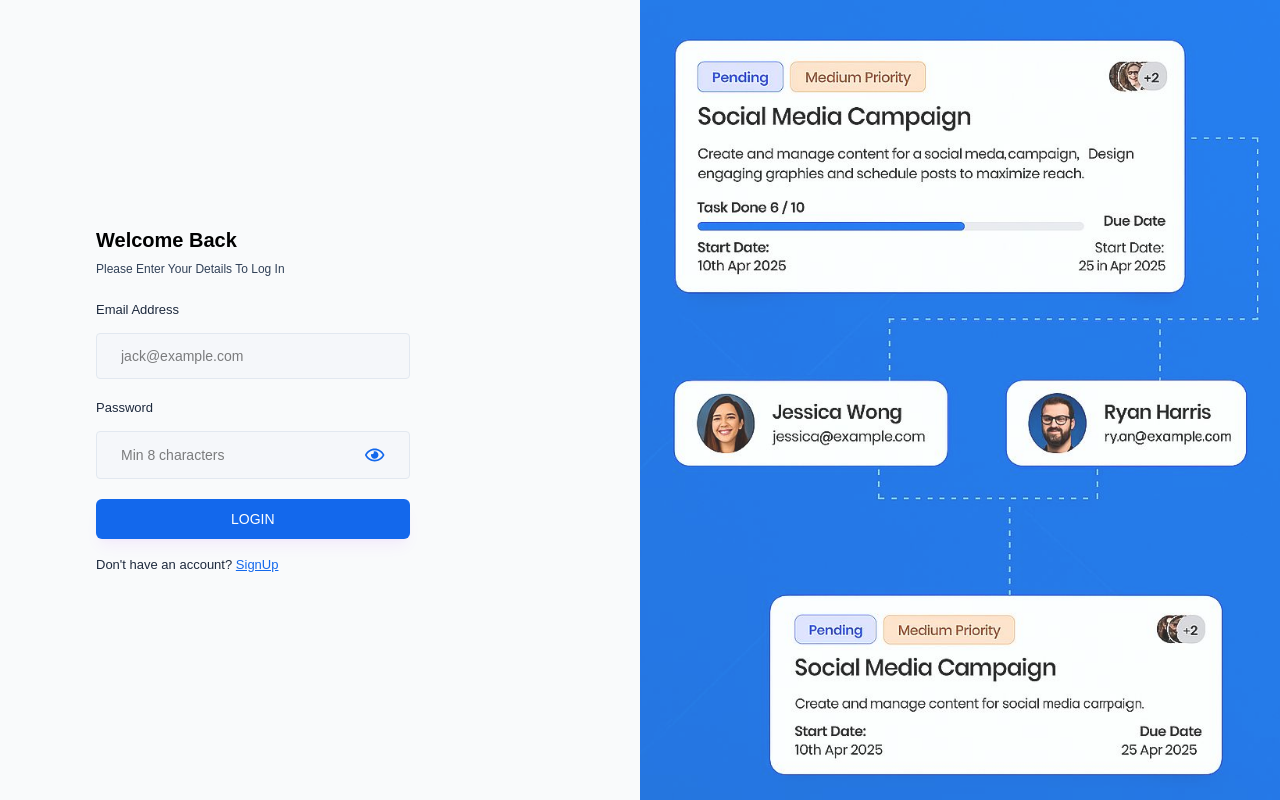
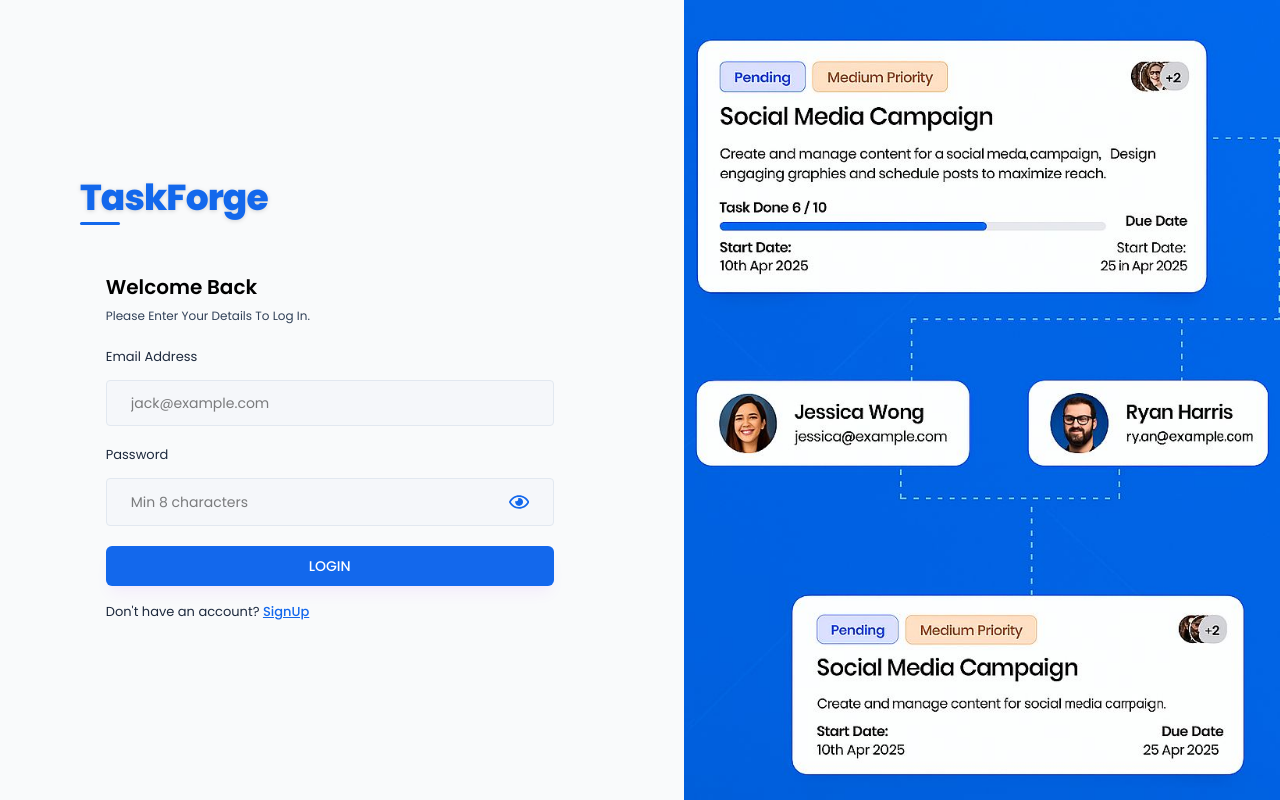
Before and after one commit to Swechhhya/TaskForge, a React (Vite) app in the folder frontend/: page /login in a window 1280 px wide. Built offline with nearby package versions, Linux system fonts and the light colour scheme.

Commit message:
Login and signup with logo

```diff
--- a/frontend/index.html
+++ b/frontend/index.html
@@ -1,11 +1,17 @@
-<!doctype html>
+<!DOCTYPE html>
 <html lang="en">
   <head>
     <meta charset="UTF-8" />
     <link rel="icon" type="image/svg+xml" href="/vite.svg" />
     <meta name="viewport" content="width=device-width, initial-scale=1.0" />
-  <title>Task Manager</title>
-  <div></div>
+    <title>Task Manager</title>
+    <link rel="preconnect" href="https://fonts.googleapis.com" />
+    <link rel="preconnect" href="https://fonts.gstatic.com" crossorigin />
+    <link
+      href="https://fonts.googleapis.com/css2?family=Inter:ital,opsz,wght@0,14..32,100..900;1,14..32,100..900&family=Open+Sans:ital,wght@0,300..800;1,300..800&family=Poppins:ital,wght@0,100;0,200;0,300;0,400;0,500;0,600;0,700;0,800;0,900;1,100;1,200;1,300;1,400;1,500;1,600;1,700;1,800;1,900&display=swap"
+      rel="stylesheet"
+    />
+    <div></div>
   </head>
   <body>
     <div id="root"></div>
--- a/frontend/src/components/Inputs/ProfilePhotoSelector.jsx
+++ b/frontend/src/components/Inputs/ProfilePhotoSelector.jsx
@@ -46,9 +46,9 @@ return (
             <button
                 type='button'
                 onClick={onChooseFile}
-                className='w-8 h-8 flex items-center justify-between bg-primary text-white rounded-full absolute -bottom-1 -right-1 button-upload'
+                className='w-8 h-8 flex items-center justify-between bg-primary text-white rounded-full absolute -bottom-1 -right-1 button-upload hover:cursor-pointer'
                 >
-                    <LuUpload />
+                    <LuUpload className='ml-1.5'/>
                  </button>
                 </div>
         ) : (
--- a/frontend/src/components/layouts/AuthLayout.jsx
+++ b/frontend/src/components/layouts/AuthLayout.jsx
@@ -1,23 +1,31 @@
-import React from 'react';
-import UI_IMG from '../../assets/images/bg-img.png';
+import React from "react";
+import UI_IMG from "../../assets/images/bg-img.png";
 
 const AuthLayout = ({ children }) => {
   return (
-    <div className="flex flex-col md:flex-row min-h-screen w-full bg-gray-50 ">
-      {/* Left: Login Form */}
-      <div className="w-full md:w-1/2 flex items-center justify-center px-6 md:px-12 py-8">
-        <div className="w-full max-w-md">
+    <div className="flex flex-col md:flex-row min-h-screen w-full bg-gray-50 lg:gap-20">
+      {/* Left Section: Branding + Form */}
+      <div className="w-full md:w-1/2 flex flex-col justify-center items-center px-6 py-8 sm:h-screen lg:pl-20  ">
+
+        {/* TaskForge Branding */}
+        <div className="mb-12  text-left w-full">
+  <h1 className="text-3xl md:text-4xl font-extrabold text-primary tracking-tight drop-shadow-sm">
+    TaskForge
+  </h1>
+  <div className="h-[3px] w-10 bg-primary mt-1 rounded"></div>
+</div>
+
+        {/* Form Content */}
+        <div className="w-full max-w-md  md:mt-0">
           {children}
         </div>
       </div>
 
-      <div className="hidden md:flex md:w-1/2 h-screen">
-  <img
-    src={UI_IMG}
-    alt="Background visual"
-    className="w-full h-full object-cover opacity-85"
-  />
-</div>
+      {/* Right Visual */}
+      <div
+  className="hidden md:flex md:w-1/2 h-screen bg-cover bg-center"
+  style={{ backgroundImage: `url(${UI_IMG})` }}
+/>
     </div>
   );
 };
--- a/frontend/src/components/layouts/Navbar.jsx
+++ b/frontend/src/components/layouts/Navbar.jsx
@@ -18,7 +18,7 @@ const Navbar = ({ activeMenu }) => {
         )}
       </button>
 
-      <h2 className='text-lg font-medium text-black'>Expense Tracker</h2>
+      <h2 className='text-lg font-medium text-black'>TaskForge</h2>
 
       {openSideMenu && (
         <>
--- a/frontend/src/components/layouts/SideMenu.jsx
+++ b/frontend/src/components/layouts/SideMenu.jsx
@@ -1,4 +1,4 @@
-import React, { useContext, useEffect } from 'react';
+import React, { useContext, useEffect, useState } from 'react';
 import { SIDE_MENU_DATA, SIDE_MENU_USER_DATA } from '../../utils/data';
 import { UserContext } from '../../context/userContext';
 import { useNavigate } from 'react-router-dom';
@@ -35,7 +35,7 @@ const SideMenu = ({ activeMenu }) => {
       <div className='flex flex-col items-center justify-center mb-7 pt-5'>
         <div className='relative'>
           <img
-              src={user?.profileImageUrl || ''}
+              src={user?.profileImageUrl || '/default-avatar.png'}
               alert='Profile Image'
               className='w-20 h-20 bg-slate-400 rounded-full'
              />
--- a/frontend/src/index.css
+++ b/frontend/src/index.css
@@ -1,6 +1,6 @@
 
 @import "tailwindcss";
-@import url("https://fonts.googleapis.com/css2?family=Lato:ital,wght@0,400;0,900;1,400&family=Poppins:ital,wght@0,100;0,200;0,300;0,400;0,500;0,600;0,700;0,800;0,900&display=swap");
+
 
 @theme{
   --font-display: "Poppins", "sans-serif";
--- a/frontend/src/pages/Admin/Dashboard.jsx
+++ b/frontend/src/pages/Admin/Dashboard.jsx
@@ -49,7 +49,7 @@ const Dashboard = () => {
   // Fetch dashboard data and prepare chart data
   const getDashboardData = async () => {
     try {
-      const response = await axiosInstance.get(API_PATHS.ADMIN_DASHBOARD);
+      const response = await axiosInstance.get(API_PATHS.TASKS.GET_DASHBOARD_DATA);
       setDashboardData(response.data);
       prepareChartData(response.data.charts);
     } catch (error) {
@@ -65,7 +65,7 @@ const Dashboard = () => {
     <DashboardLayout activeMenu="DashBoard">
       <div className="card my-5">
         <div className="col-span-3">
-          <h2 className="text-xl md:text-2xl">Good Morning! {user?.name}</h2>
+          <h2 className="text-xl md:text-2xl">Hello {user?.name}</h2>
           <p className="text-xs md:text-[13px] text-gray-400 mt-1.5">
             {moment().format('dddd Do MMM YYYY')}
           </p>
--- a/frontend/src/pages/Auth/Login.jsx
+++ b/frontend/src/pages/Auth/Login.jsx
@@ -61,10 +61,10 @@ const Login = () => {
 
   return (
     <AuthLayout>
-      <div className="lg:w-[70%] h-3/4 md:h-full flex flex-col justify-center">
-        <h3 className="text-xl font-semibold text-black">Welcome Back</h3>
+      <div className="lg:w-[100%]">
+        <h3 className="text-xl font-semibold text-black ">Welcome Back</h3>
         <p className="text-xs text-slate-700 mt-[7px] mb-5 capitalize">
-          Please enter your details to Log In
+          Please enter your details to Log In.
         </p>
 
         <form onSubmit={handleLogin}>
--- a/frontend/src/pages/Auth/SignUp.jsx
+++ b/frontend/src/pages/Auth/SignUp.jsx
@@ -1,5 +1,5 @@
 import React, { useContext, useState } from "react";
-import axiosInstance from '/src/utils/axiosInstance.js';
+import axiosInstance from "/src/utils/axiosInstance.js";
 import { API_PATHS } from "../../utils/apiPaths";
 import { UserContext } from "../../context/userContext";
 import { Link, useNavigate } from "react-router-dom";
@@ -40,7 +40,7 @@ const SignUp = () => {
         profileImageUrl = imageUploadRes.imageUrl || "";
       }
 
-      const response = await axiosInstance.post(API_PATHS. AUTH.REGISTER, {
+      const response = await axiosInstance.post(API_PATHS.AUTH.REGISTER, {
         name: fullName,
         email,
         password,
@@ -71,13 +71,13 @@ const SignUp = () => {
   };
   return (
     <AuthLayout>
-      <div className="lg:w-[85%] h-3/4 md:h-full flex flex-col justify">
+      <div className="lg:w-[100%] h-3/4 md:h-full flex flex-col">
         <h3 className="text-xl font-semibold text-black">Create an Account</h3>
         <p className="text-xs text-slate-700 mt-[7px] mb-5 capitalize">
           Join us today by entering your details below.
         </p>
 
-    <div className="flex justify-center mb-6">
+        <div className="flex justify-center mb-6 ">
           <ProfilePhotoSelector image={profilePic} setImage={setProfilePic} />
         </div>
 
@@ -115,19 +115,13 @@ const SignUp = () => {
 
           {error && <p className="text-sm text-red-500 -mt-2">{error}</p>}
 
-              <button
-                type="submit"
-                className="btn-primary"
-              >
+          <button type="submit" className="btn-primary">
             SIGN UP
           </button>
 
           <p className="text-sm text-gray-600 text-center mt-3">
             Already have an account?{" "}
-                <Link
-                  className="text-blue-600 font-medium underline"
-                  to="/login"
-                >
+            <Link className="text-blue-600 font-medium underline" to="/login">
               Login
             </Link>
           </p>
```
Lines whose indentation alone changed are shown as unchanged.
